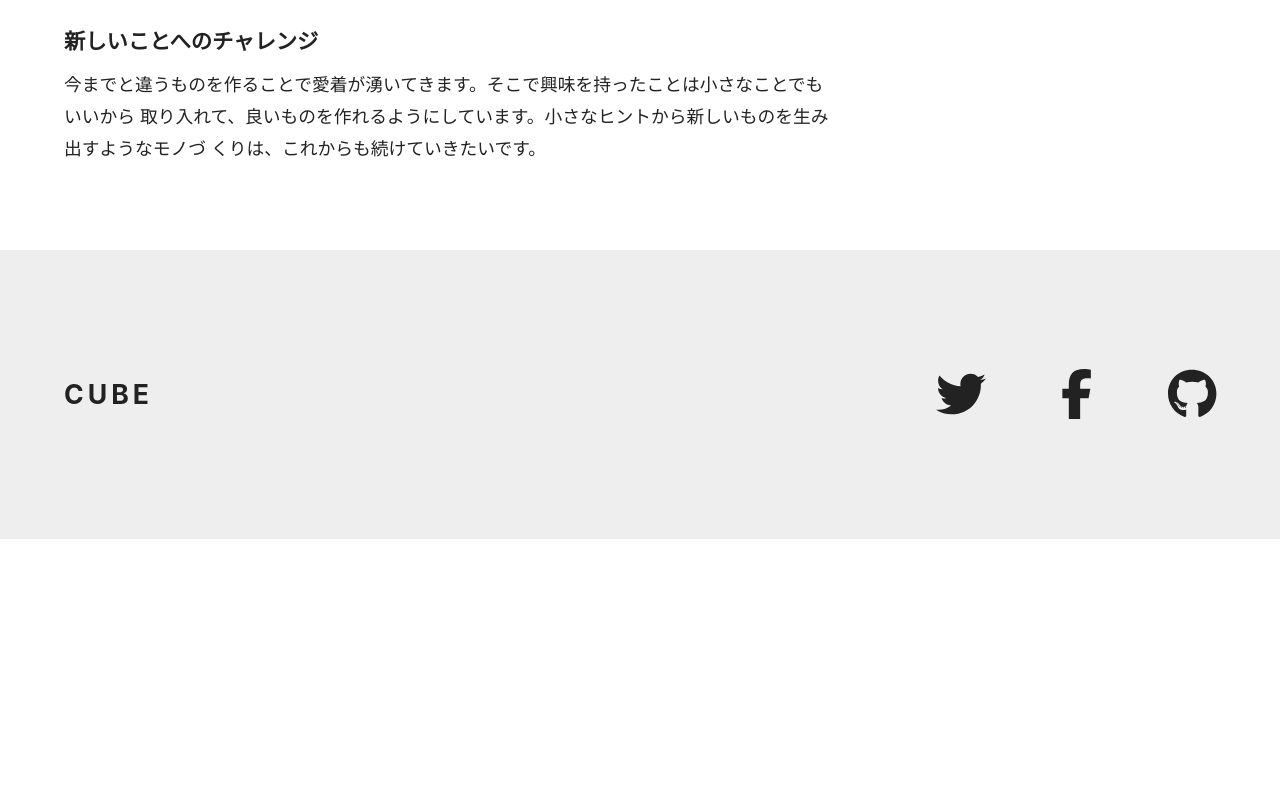
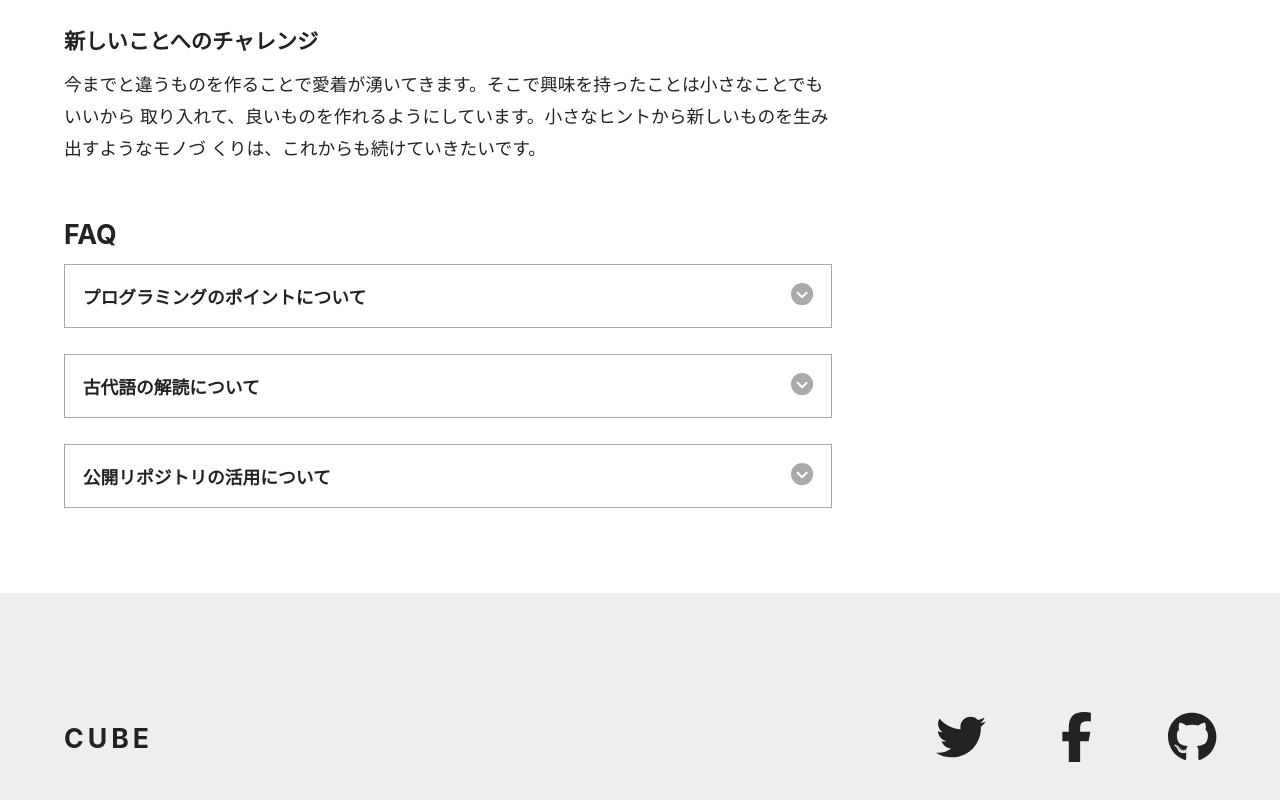
Before and after one commit to akky25/next-react-website-, a Next.js app: page /about in a window 1280 px wide. Shown: the part 1579-2379 px from the top of the page. Before the commit the page ends 2118 px from the top, so only its background shows below. Built offline with nearby package versions, Linux system fonts and the light colour scheme.

Commit message:
アコーディオン追加

```diff
--- /dev/null
+++ b/src/components/accordion.tsx
@@ -0,0 +1,40 @@
+import { faCircleChevronDown } from '@fortawesome/free-solid-svg-icons';
+import { FontAwesomeIcon } from '@fortawesome/react-fontawesome';
+import { CSSProperties, ReactNode, useRef, useState } from 'react';
+import styles from '@/styles/accordion.module.css';
+
+export default function Accordion({
+  heading,
+  children,
+}: {
+  heading: string;
+  children: ReactNode;
+}) {
+  const [textIsOpen, setTextIsOpen] = useState(false);
+  const toggleText = () => {
+    setTextIsOpen((prev) => !prev);
+  };
+  const refText = useRef<HTMLDivElement>(null);
+
+  return (
+    <div className={textIsOpen ? styles.open : styles.close}>
+      <h3 className={styles.heading}>
+        <button onClick={toggleText}>
+          {heading}
+          <FontAwesomeIcon icon={faCircleChevronDown} className={styles.icon} />
+        </button>
+      </h3>
+      <div
+        className={styles.text}
+        ref={refText}
+        style={
+          {
+            '--text-height': `${refText.current?.scrollHeight ?? '0'}px`,
+          } as CSSProperties
+        }
+      >
+        <div className={styles.textInner}>{children}</div>
+      </div>
+    </div>
+  );
+}
--- a/src/pages/about.tsx
+++ b/src/pages/about.tsx
@@ -1,4 +1,5 @@
 import Image from 'next/image';
+import Accordion from '@/components/accordion';
 import Contact from '@/components/contact';
 import Container from '@/components/container';
 import Hero from '@/components/hero';
@@ -51,6 +52,26 @@
               取り入れて、良いものを作れるようにしています。小さなヒントから新しいものを生み出すようなモノづ
               くりは、これからも続けていきたいです。
             </p>
+            <h2>FAQ</h2>
+            <Accordion heading=" プログラミングのポイントについて ">
+              <p>
+                プログラミングのポイントは、作りたいものを作ることです。楽しいことから思いつき、目標
+                とゴールを決め、そこに向かってさまざまな課題を設定していきながら、プログラムを作って
+                いきます。
+              </p>
+            </Accordion>
+            <Accordion heading=" 古代語の解読について ">
+              <p>
+                古代語を解読するのに必要なのは、書かれた文字そのものだけです。古代の世界観や思考方法。
+                それらを読み取ってこそ古代の世界観が理解できてきます。
+              </p>
+            </Accordion>
+            <Accordion heading=" 公開リポジトリの活用について ">
+              <p>
+                公開リポジトリを活用すると、全世界のどこからでもアクセスし、開発者が関連するプロジェ
+                クトのタスクを利用することができます。
+              </p>
+            </Accordion>
           </PostBody>
         </TwoColumnMain>
         <TwoColumnSidebar>
--- /dev/null
+++ b/src/styles/accordion.module.css
@@ -0,0 +1,68 @@
+.open,
+.close {
+  border: solid 1px var(--gray-25);
+}
+
+.heading {
+  font-size: var(--body);
+}
+
+.heading button {
+  all: unset;
+  outline: revert;
+  -webkit-tap-highlight-color: transparent;
+  cursor: pointer;
+  box-sizing: border-box;
+  width: 100%;
+  padding: 1em;
+  display: flex;
+  justify-content: space-between;
+  gap: 1em;
+}
+
+.icon {
+  color: var(--gray-25);
+  font-size: 1.25em;
+  transition: transform 0.5s;
+}
+
+.open .icon {
+  transform: rotate(180deg);
+}
+
+.text {
+  overflow: hidden;
+  height: 0px;
+  transition: height 0.5s;
+}
+
+.open .text {
+  animation: openAnim 0.5s forwards;
+}
+.close .text {
+  animation: closeAnim 0.5s forwards;
+}
+@keyframes openAnim {
+  0% {
+    height: 0px;
+  }
+  99% {
+    height: var(--text-height);
+  }
+  100% {
+    height: auto;
+  }
+}
+@keyframes closeAnim {
+  0% {
+    height: var(--text-height);
+  }
+  100% {
+    height: 0px;
+  }
+}
+
+.textInner {
+  padding: 0 1.14em 1.14em;
+  font-size: calc(var(--body) * 0.875);
+}
```
